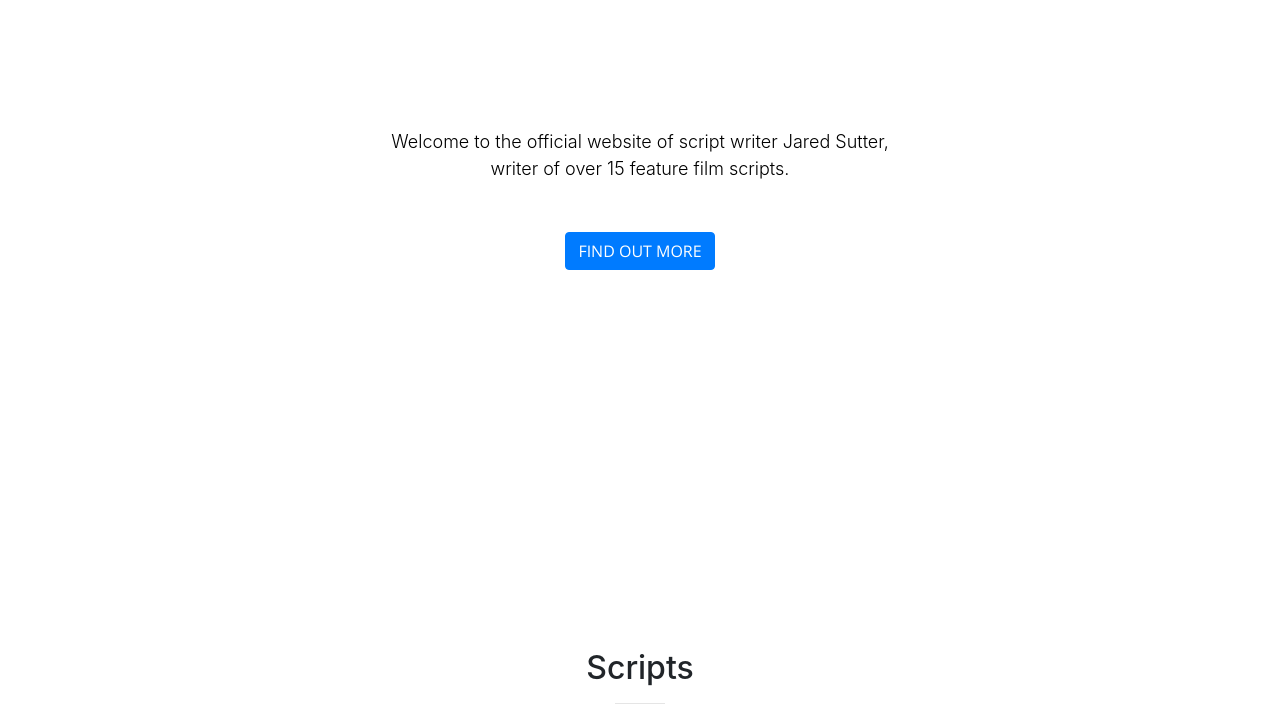
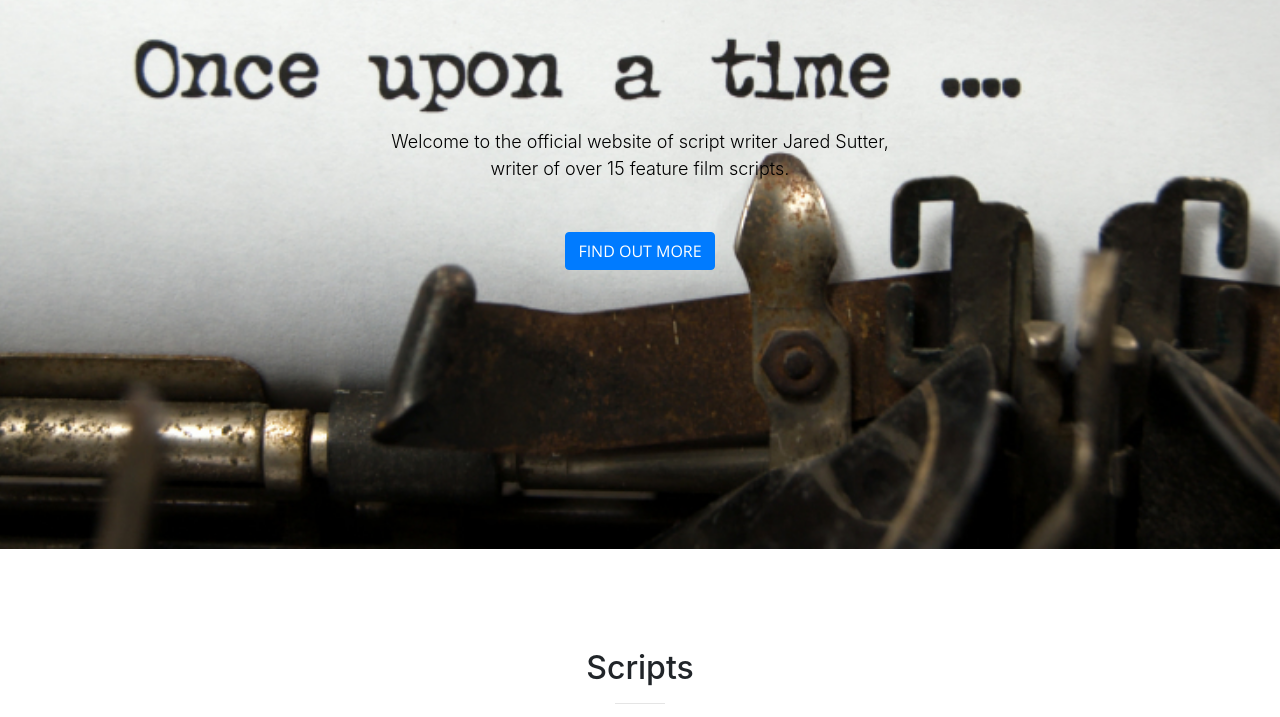
Before and after one commit to sutterwriting/screenplays, a website with bundled scripts: page index.html in a window 1280 px wide. Shown: the part 251-968 px from the top of the page. Built offline with nearby package versions, Linux system fonts and the light colour scheme; files whose address does not match are found by name.

Commit message:
3rd commit

```diff
--- a/css/creative.css
+++ b/css/creative.css
@@ -147,7 +147,7 @@ header.masthead {
   min-height: auto;
   text-align: center;
   color: white;
-  background-image: url("../personal\ website/once.jpg");
+  background-image: url("../once.jpg");
   background-position: center !important;
   -webkit-background-size: cover;
   -moz-background-size: cover;
--- a/css/creative_X.css
+++ b/css/creative_X.css
@@ -147,7 +147,7 @@ header.masthead {
   min-height: auto;
   text-align: center;
   color: white;
-  background-image: url("../personal\ website/IMG_0984.JPG");
+  background-image: url("../IMG_0984.JPG");
   background-position: center !important;
   -webkit-background-size: cover;
   -moz-background-size: cover;
--- a/css/creative_forever.css
+++ b/css/creative_forever.css
@@ -147,7 +147,7 @@ header.masthead {
   min-height: auto;
   text-align: center;
   color: white;
-  background-image: url("../personal\ website/Attachment-1.jpeg");
+  background-image: url("../Attachment-1.jpeg");
   background-position: center !important;
   -webkit-background-size: cover;
   -moz-background-size: cover;
--- a/css/creative_lost.css
+++ b/css/creative_lost.css
@@ -147,7 +147,7 @@ header.masthead {
   min-height: auto;
   text-align: center;
   color: white;
-  background-image: url("../personal\ website/IMG_0102.JPG");
+  background-image: url("../IMG_0102.JPG");
   background-position: center !important;
   -webkit-background-size: cover;
   -moz-background-size: cover;
--- a/css/creative_mojave.css
+++ b/css/creative_mojave.css
@@ -147,7 +147,7 @@ header.masthead {
   min-height: auto;
   text-align: center;
   color: white;
-  background-image: url("../personal\ website/IMG_0982.jpg");
+  background-image: url("../IMG_0982.jpg");
   background-position: center !important;
   -webkit-background-size: cover;
   -moz-background-size: cover;
--- a/css/creative_raven.css
+++ b/css/creative_raven.css
@@ -147,7 +147,7 @@ header.masthead {
   min-height: auto;
   text-align: center;
   color: white;
-  background-image: url("../personal\ website/Raven.JPG");
+  background-image: url("../Raven.JPG");
   background-position: center !important;
   -webkit-background-size: cover;
   -moz-background-size: cover;
--- a/css/creative_sleep.css
+++ b/css/creative_sleep.css
@@ -147,7 +147,7 @@ header.masthead {
   min-height: auto;
   text-align: center;
   color: white;
-  background-image: url("../personal\ website/ToSleepNoMore.jpg");
+  background-image: url("../ToSleepNoMore.jpg");
   background-position: center !important;
   -webkit-background-size: cover;
   -moz-background-size: cover;
```
Also changed, not shown: css/creative.min.css, startbootstrap-creative-gh-pages/css/creative.min.css (deleted), 1 other file.
